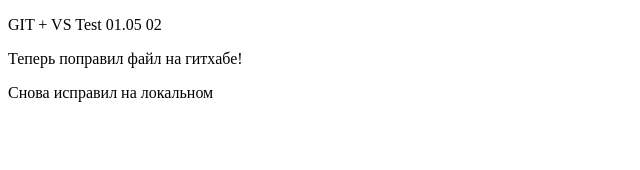
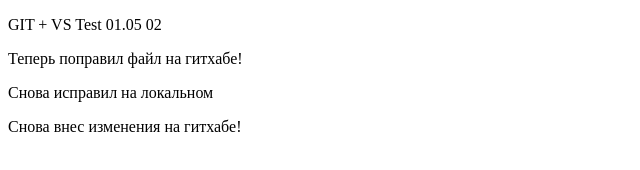
Before and after one commit to Danis-K/git-vs, a plain HTML site: page index.html in a window 1280 px wide. Shown: the whole page, without its empty margins (0-640 px from the left). Drawn offline with Linux system fonts and the light colour scheme.

Commit message:
Update index.html

```diff
--- a/index.html
+++ b/index.html
@@ -9,5 +9,6 @@
     <p>GIT + VS Test 01.05 02</p>
     <p>Теперь поправил файл на гитхабе!</p>
     <p>Снова исправил на локальном</p>
+    <p>Снова внес изменения на гитхабе!</p>
 </body>
 </html>
```
